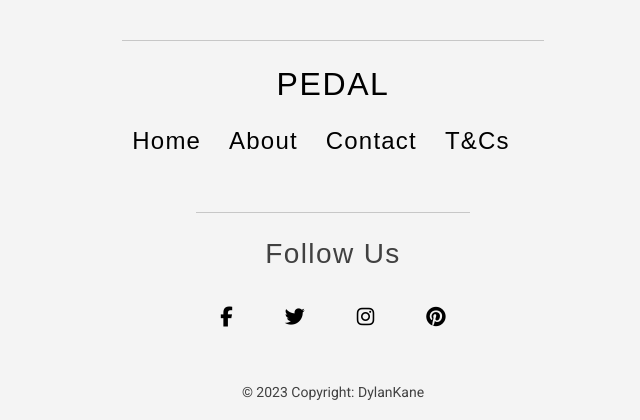
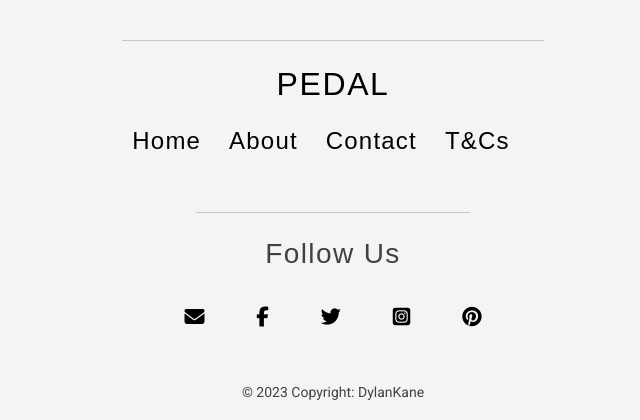
Before and after one commit to dylankane/pedal, a Django app: page /about/ in a window 1280 px wide. Shown: the part 2774-3194 px from the top of the page, without its empty margins (307-947 px from the left). Run offline with Django 3.2, Linux system fonts and the light colour scheme; some libraries are stand-ins or nearby versions; some web fonts are replaced.

Commit message:
Add email icon to footer

```diff
--- a/templates/base.html
+++ b/templates/base.html
@@ -117,13 +117,16 @@
                         <h3>Follow Us</h3>
                         <ul class="list-unstyled list-inline">
                             <li class="list-inline-item m-4">
+                                <a href="mailto:pedalbikeblog@gmail.com"><i class="fa-solid fa-envelope"></i></a>
+                            </li>
+                            <li class="list-inline-item m-4">
                                 <a href="https://www.facebook.com/"><i class="fab fa-facebook-f"></i></a>
                             </li>
                             <li class="list-inline-item m-4">
                                 <a href="https://twitter.com/"><i class="fab fa-twitter"></i></a>
                             </li>
                             <li class="list-inline-item m-4">
-                                <a href="https://www.instagram.com/"><i class="fab fa-instagram"></i></a>
+                                <a href="https://www.instagram.com/"><i class="fa-brands fa-square-instagram"></i></a>
                             </li>
                             <li class="list-inline-item m-4">
                                 <a href="https://www.pinterest.com/"><i class="fa-brands fa-pinterest"></i></i></a>
```
